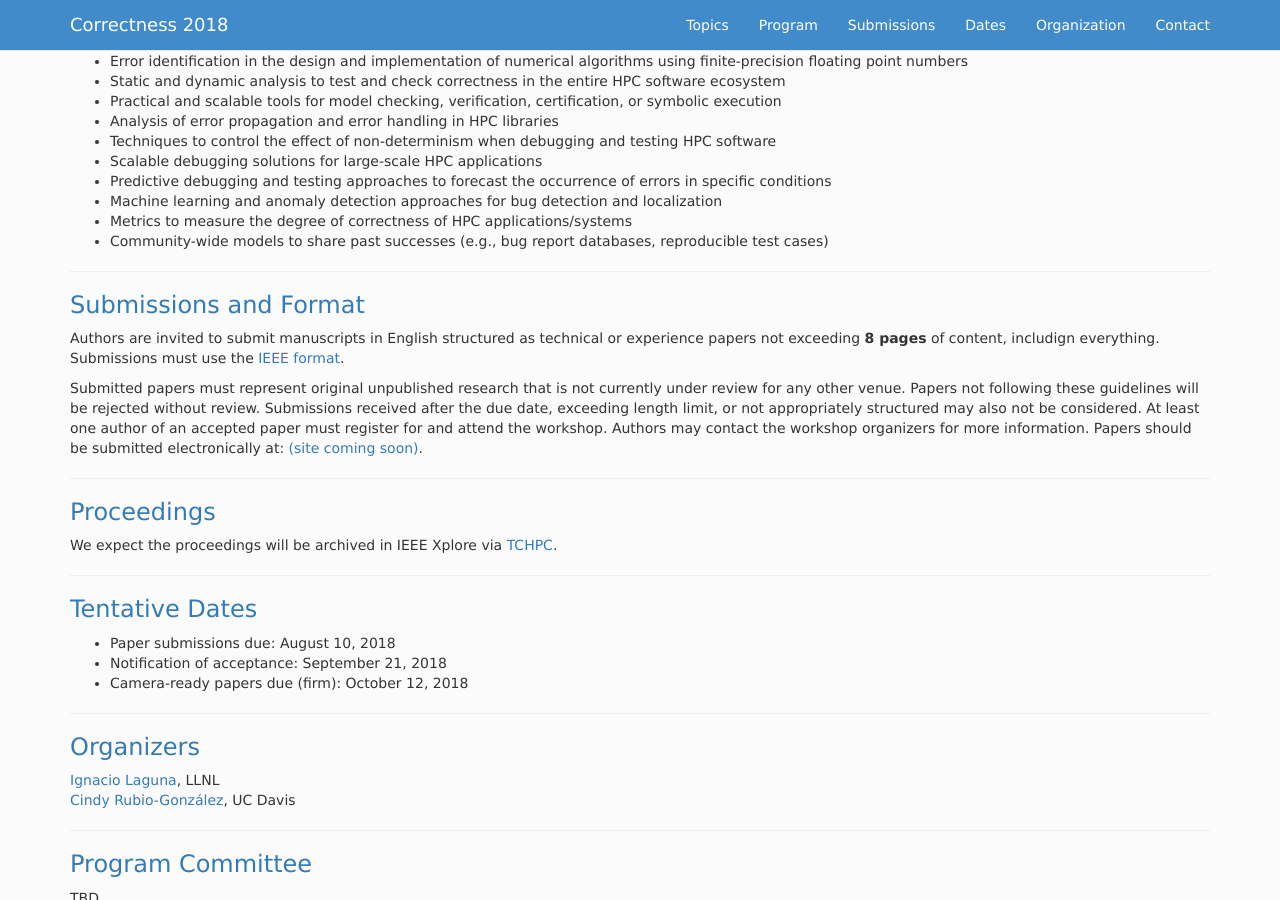
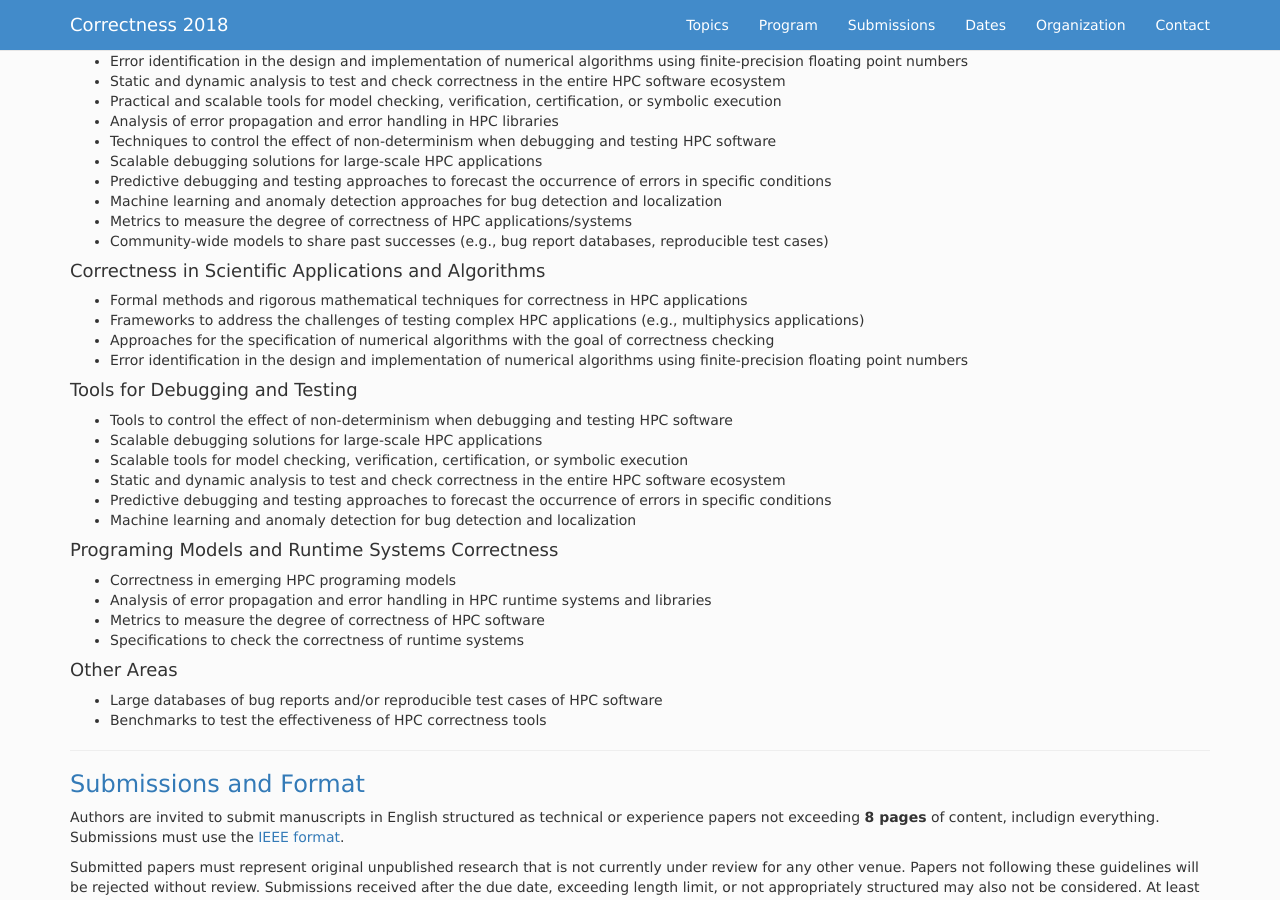
Before and after one commit to correctness-workshop/2018, a Jekyll site: the page built from index.md, in a window 1280 px wide and 900 px high, scrolled down 844 px. Built offline with Jekyll 4.4.1, drawn with Linux system fonts in a browser that asks for light colours; nearby versions of some CDN libraries; the list of posts is cut into pages by our own code.

Commit message:
Update index.md

```diff
--- a/index.md
+++ b/index.md
@@ -50,6 +50,36 @@ Topics of interest include, but are not limited to:
 *	Machine learning and anomaly detection approaches for bug detection and localization
 *	Metrics to measure the degree of correctness of HPC applications/systems
 *	Community-wide models to share past successes (e.g., bug report databases, reproducible test cases)
+
+
+#### Correctness in Scientific Applications and Algorithms
+* Formal methods and rigorous mathematical techniques for correctness in HPC applications
+* Frameworks to address the challenges of testing complex HPC applications (e.g., multiphysics applications)
+* Approaches for the specification of numerical algorithms with the goal of correctness checking
+* Error identification in the design and implementation of numerical algorithms using finite-precision floating point numbers
+
+#### Tools for Debugging and Testing
+* Tools to control the effect of non-determinism when debugging and testing HPC software
+* Scalable debugging solutions for large-scale HPC applications
+* Scalable tools for model checking, verification, certification, or symbolic execution
+* Static and dynamic analysis to test and check correctness in the entire HPC software ecosystem
+* Predictive debugging and testing approaches to forecast the occurrence of errors in specific conditions
+* Machine learning and anomaly detection for bug detection and localization
+
+#### Programing Models and Runtime Systems Correctness
+* Correctness in emerging HPC programing models
+* Analysis of error propagation and error handling in HPC runtime systems and libraries
+* Metrics to measure the degree of correctness of HPC software
+* Specifications to check the correctness of runtime systems
+
+#### Other Areas
+* Large databases of bug reports and/or reproducible test cases of HPC software
+* Benchmarks to test the effectiveness of HPC correctness tools
+
+
+
+
+
 
 ----
 ### <a class="anchor" name="submissions"> Submissions and Format </a>
```
